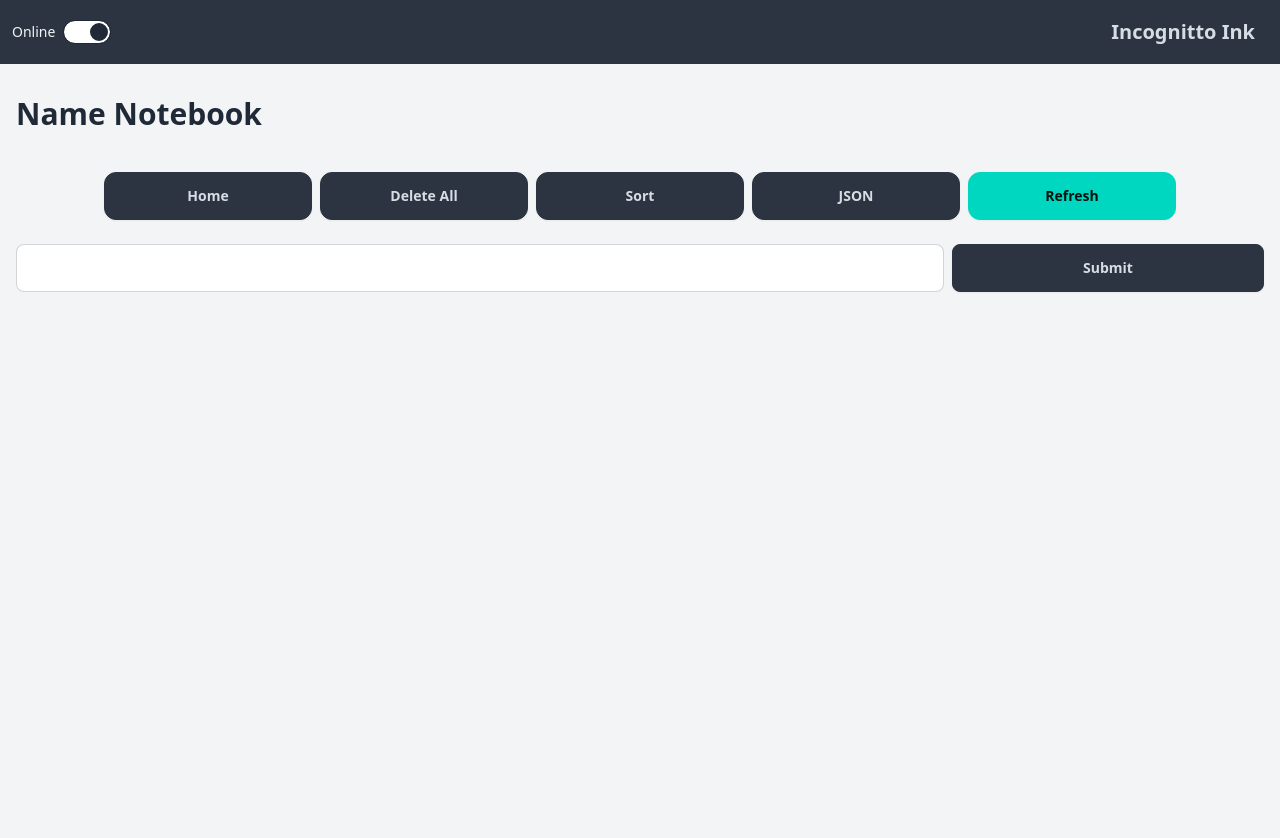
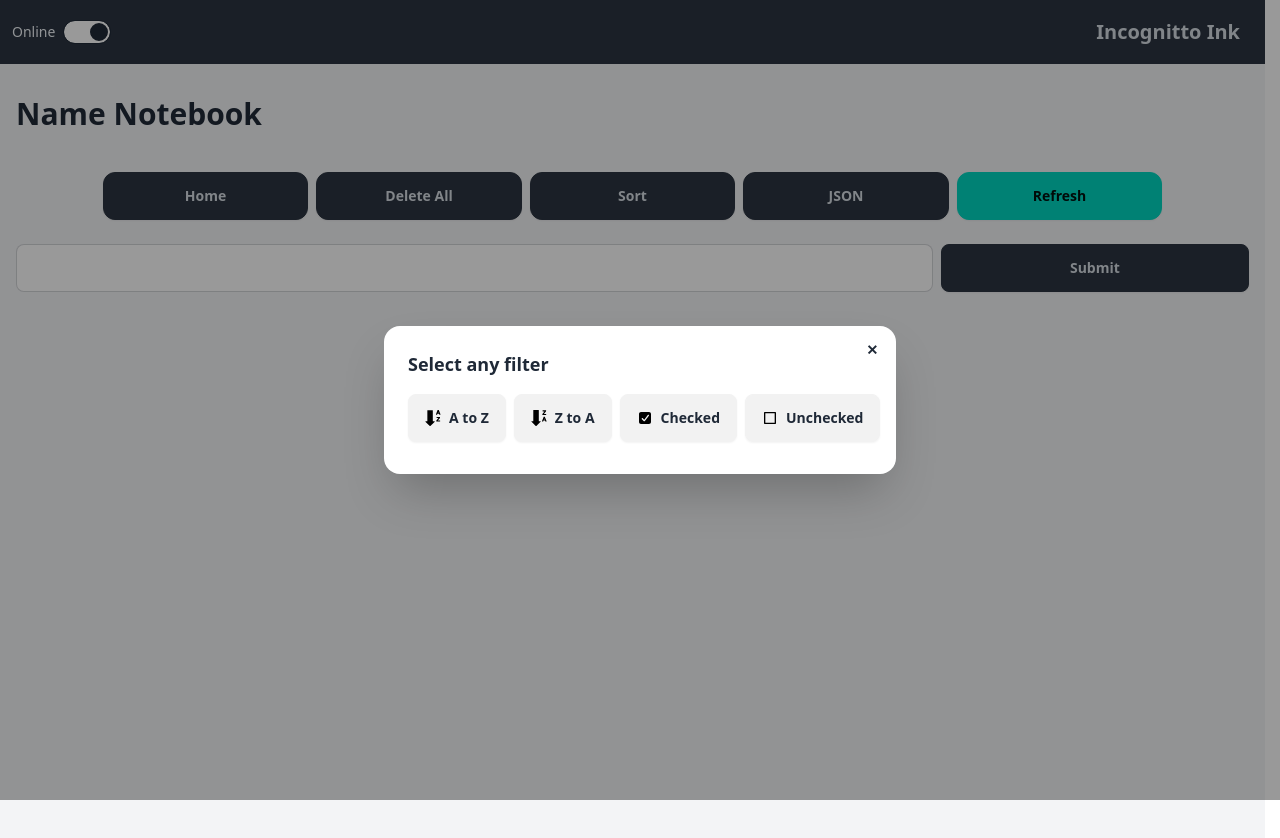
Before and after one commit to IIC3585-2024/pwa-group-06, a website: page client/notebook.html in a window 1280 px wide. Both pictures are taken after a click on the button "Sort". Drawn offline with nearby package versions, Linux system fonts and the light colour scheme.

Commit message:
feat(notebook.html): add sort modal

```diff
--- a/client/notebook.html
+++ b/client/notebook.html
@@ -27,7 +27,7 @@
       <div class="flex flex-col md:flex-row space-y-2 md:space-y-0 md:space-x-2 justify-center items-center">
         <button class="btn btn-neutral rounded-xl w-full md:w-1/6">Home</button>
         <button class="btn btn-neutral rounded-xl w-full md:w-1/6">Delete All</button>
-        <button class="btn btn-neutral rounded-xl w-full md:w-1/6">Sort</button>
+        <button class="btn btn-neutral rounded-xl w-full md:w-1/6" onclick="options.showModal()">Sort</button>
         <button class="btn btn-neutral rounded-xl w-full md:w-1/6">JSON</button>
         <button class="btn btn-accent rounded-xl w-full md:w-1/6">Refresh</button>
       </div>
@@ -72,6 +72,34 @@
         <!-- Notes will be added here -->
       </div>
     </div>
+
+    <dialog id="options" class="modal">
+      <div class="modal-box">
+        <form method="dialog">
+          <button class="btn btn-sm btn-circle btn-ghost absolute right-2 top-2">✕</button>
+        </form>
+        <h3 class="font-bold text-lg pb-2">Select any filter</h3>
+        <div class="flex flex-row py-2 space-x-2">
+          <button class="btn btn-svg">
+            <img class="w-auto h-4" src="assets\alphabetical-order-from-a-to-z.svg" alt="">
+            <span class="hidden md:block">A to Z</span>
+          </button>
+          <button class="btn btn-svg">
+            <img class="w-auto h-4" src="assets\sort-by-reverse-alphabet-order.svg" alt="">
+            <span class="hidden md:block">Z to A</span>
+          </button>
+          <button class="btn btn-svg">
+            <img class="w-auto h-4" src="assets\checked-checkbox.svg" alt="">
+            <span class="hidden md:block">Checked</span>
+          </button>
+          <button class="btn btn-svg">
+            <img class="w-auto h-4" src="assets\checkbox-blank.svg" alt="">
+            <span class="hidden md:block">Unchecked</span>
+          </button>
+        </div>
+      </div>
+    </dialog>
+
     <script src="index.js"></script>
   </body>
 </html>
```
Also changed, not shown: client/assets/alphabetical-order-from-a-to-z.svg (added), client/assets/checkbox-blank.svg (added), client/assets/checked-checkbox.svg (added), client/assets/sort-by-reverse-alphabet-order.svg (added).
